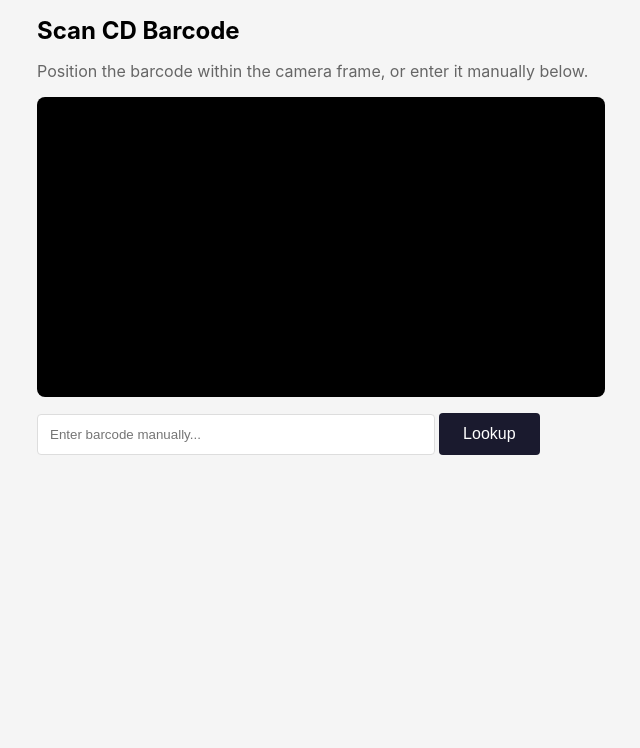
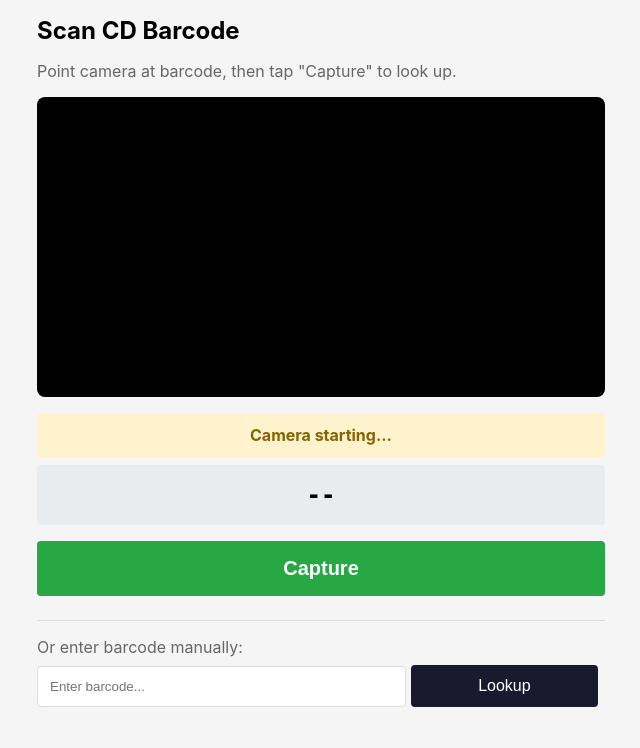
Before and after one commit to agardnerIT/musiccat, a Flask app: page /scan in a window 1280 px wide. Shown: the part 52-800 px from the top of the page, without its empty margins (319-959 px from the left). Run offline with Flask 3, Linux system fonts and the light colour scheme; some libraries are stand-ins or nearby versions.

Commit message:
feat: improve scanner UI with capture button (issue #8)

```diff
--- a/templates/scan.html
+++ b/templates/scan.html
@@ -12,13 +12,22 @@
         header { background: #1a1a2e; color: white; padding: 1rem; }
         header a { color: #eee; text-decoration: none; }
         main { max-width: 600px; margin: 0 auto; padding: 1rem; }
-        .btn { display: inline-block; padding: 0.75rem 1.5rem; background: #1a1a2e; color: white; text-decoration: none; border-radius: 4px; border: none; cursor: pointer; font-size: 1rem; }
+        .btn { display: inline-block; padding: 0.75rem 1.5rem; background: #1a1a2e; color: white; text-decoration: none; border-radius: 4px; border: none; cursor: pointer; font-size: 1rem; width: 100%; margin-bottom: 0.5rem; }
         .btn:hover { background: #333; }
+        .btn-secondary { background: #6c757d; }
+        .btn-secondary:hover { background: #5a6268; }
+        .btn-capture { background: #28a745; font-size: 1.25rem; font-weight: bold; padding: 1rem; }
+        .btn-capture:hover { background: #218838; }
+        .btn-clear { background: #dc3545; }
+        .btn-clear:hover { background: #c82333; }
         .result { margin-top: 1rem; padding: 1rem; background: white; border-radius: 8px; }
-        .result img { max-width: 150px; float: left; margin-right: 1rem; }
-        .result-info { overflow: hidden; }
         #scanner-container video { width: 100%; height: 100%; object-fit: cover; }
         #scanner-container canvas { display: none; }
+        .scanner-status { text-align: center; padding: 0.75rem; border-radius: 4px; margin-bottom: 0.5rem; font-weight: bold; }
+        .status-scanning { background: #fff3cd; color: #856404; }
+        .status-found { background: #d4edda; color: #155724; }
+        .barcode-display { font-size: 1.5rem; font-weight: bold; text-align: center; padding: 1rem; background: #e9ecef; border-radius: 4px; margin-bottom: 1rem; font-family: monospace; }
+        .manual-entry { margin-top: 1rem; padding-top: 1rem; border-top: 1px solid #ddd; }
     </style>
 </head>
 <body>
@@ -27,20 +36,36 @@
     </header>
     <main>
         <h2>Scan CD Barcode</h2>
-        <p style="color: #666; margin: 1rem 0;">Position the barcode within the camera frame, or enter it manually below.</p>
+        <p style="color: #666; margin: 1rem 0;">Point camera at barcode, then tap "Capture" to look up.</p>
 
         <div id="scanner-container" style="width: 100%; height: 300px; background: #000; border-radius: 8px; overflow: hidden; margin-bottom: 1rem;"></div>
 
-        <form id="manual-form" style="margin: 1rem 0;">
-            <input type="text" id="barcode-input" placeholder="Enter barcode manually..." style="padding: 0.75rem; width: 70%; border: 1px solid #ddd; border-radius: 4px;">
-            <button type="submit" class="btn">Lookup</button>
-        </form>
+        <div id="status" class="scanner-status status-scanning">Camera starting...</div>
+        <div id="barcode-display" class="barcode-display">--</div>
+
+        <button id="capture-btn" class="btn btn-capture" disabled>Capture</button>
+        <button id="clear-btn" class="btn btn-clear" style="display: none;">Clear & Try Again</button>
+
+        <div class="manual-entry">
+            <p style="color: #666; margin-bottom: 0.5rem;">Or enter barcode manually:</p>
+            <form id="manual-form">
+                <input type="text" id="barcode-input" placeholder="Enter barcode..." style="padding: 0.75rem; width: 65%; border: 1px solid #ddd; border-radius: 4px;">
+                <button type="submit" class="btn" style="width: 33%; margin-bottom: 0;">Lookup</button>
+            </form>
+        </div>
 
         <div id="result"></div>
     </main>
 
     <script>
         let lastScanned = null;
+        let currentBarcode = null;
+        let scannerRunning = false;
+
+        const captureBtn = document.getElementById('capture-btn');
+        const clearBtn = document.getElementById('clear-btn');
+        const barcodeDisplay = document.getElementById('barcode-display');
+        const statusDiv = document.getElementById('status');
 
         Quagga.init({
             inputStream: {
@@ -67,10 +92,15 @@
             if (err) {
                 console.log(err);
                 document.getElementById('scanner-container').innerHTML =
-                    '<p style=\"color: white; text-align: center; padding: 2rem;\">Camera not available on this device.<br><br>Please ensure:<br>• HTTPS is enabled (required for camera on iOS)<br>• Camera permissions are allowed<br><br><a href=\"#\" onclick=\"document.getElementById(\'manual-form\').scrollIntoView(); return false;\" style=\"color: #4da6ff;\">Enter barcode manually</a></p>';
+                    '<p style="color: white; text-align: center; padding: 2rem;">Camera not available on this device.<br><br>Please ensure:<br>• HTTPS is enabled (required for camera on iOS)<br>• Camera permissions are allowed<br><br><a href="#" onclick="document.getElementById(\'manual-form\').scrollIntoView(); return false;" style="color: #4da6ff;">Enter barcode manually</a></p>';
+                statusDiv.textContent = 'Camera not available';
+                statusDiv.className = 'scanner-status';
                 return;
             }
             Quagga.start();
+            scannerRunning = true;
+            statusDiv.textContent = 'Point camera at barcode';
+            statusDiv.className = 'scanner-status status-scanning';
         });
 
         Quagga.onProcessed(function(result) {
@@ -90,16 +120,31 @@
                 }
                 if (result.codeResult && result.codeResult.code) {
                     Quagga.ImageDebug.drawPath(result.line, {x: 0, y: 1}, drawingCtx, {color: "red", lineWidth: 3});
+                    currentBarcode = result.codeResult.code;
+                    barcodeDisplay.textContent = currentBarcode;
+                    captureBtn.disabled = false;
+                    captureBtn.textContent = 'Capture: ' + currentBarcode;
                 }
             }
         });
 
-        Quagga.onDetected(function(result) {
-            const code = result.codeResult.code;
-            if (code && code !== lastScanned) {
-                lastScanned = code;
-                lookupBarcode(code);
+        captureBtn.addEventListener('click', function() {
+            if (currentBarcode) {
+                lookupBarcode(currentBarcode);
             }
+        });
+
+        clearBtn.addEventListener('click', function() {
+            currentBarcode = null;
+            lastScanned = null;
+            barcodeDisplay.textContent = '--';
+            captureBtn.disabled = true;
+            captureBtn.textContent = 'Capture';
+            captureBtn.className = 'btn btn-capture';
+            clearBtn.style.display = 'none';
+            statusDiv.textContent = 'Point camera at barcode';
+            statusDiv.className = 'scanner-status status-scanning';
+            document.getElementById('result').innerHTML = '';
         });
 
         document.getElementById('manual-form').addEventListener('submit', function(e) {
@@ -111,6 +156,7 @@
         });
 
         function lookupBarcode(barcode) {
+            statusDiv.textContent = 'Looking up...';
             document.getElementById('result').innerHTML = '<p>Looking up barcode...</p>';
 
             fetch(`/api/lookup?barcode=${barcode}`)
@@ -127,6 +173,11 @@
         }
 
         function showResult(cd, exists) {
+            statusDiv.textContent = exists ? 'Already in collection!' : 'Found!';
+            statusDiv.className = 'scanner-status status-found';
+            captureBtn.className = 'btn btn-capture';
+            clearBtn.style.display = 'block';
+
             document.getElementById('result').innerHTML = `
                 <div class="result">
                     <h3>${exists ? 'CD Already in Collection' : 'Found!'}</h3>
@@ -137,10 +188,17 @@
         }
 
         function showLookupForm(cdData) {
+            statusDiv.textContent = 'Found!';
+            statusDiv.className = 'scanner-status status-found';
+            captureBtn.className = 'btn btn-capture';
+            clearBtn.style.display = 'block';
+
             document.getElementById('result').innerHTML = `
                 <div class="result">
                     <h3>Found: ${cdData.title}</h3>
                     <p>by ${cdData.artist}</p>
+                    ${cdData.year ? `<p>Year: ${cdData.year}</p>` : ''}
+                    ${cdData.genre ? `<p>Genre: ${cdData.genre}</p>` : ''}
                     <form id="add-form">
                         <input type="hidden" name="barcode" value="${cdData.barcode}">
                         <input type="hidden" name="title" value="${cdData.title}">
@@ -171,6 +229,10 @@
         }
 
         function showManualEntry(barcode) {
+            statusDiv.textContent = 'Not found';
+            statusDiv.className = 'scanner-status';
+            clearBtn.style.display = 'block';
+
             document.getElementById('result').innerHTML = `
                 <div class="result">
                     <h3>CD Not Found</h3>
```
